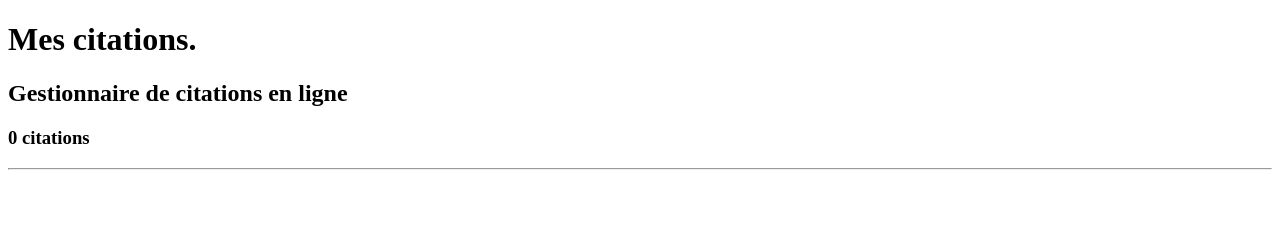
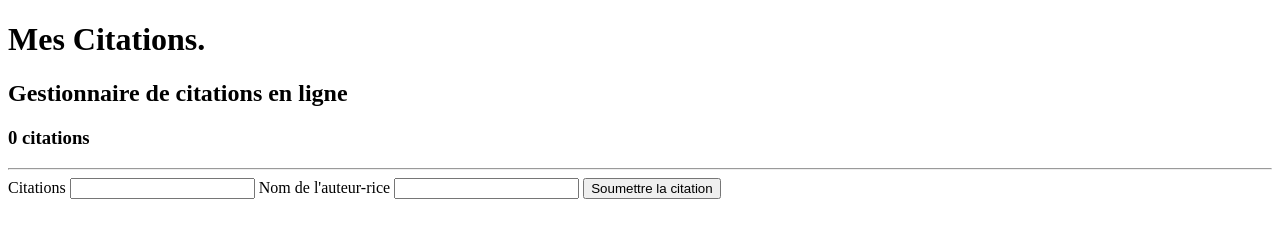
Before and after one commit to Vic-toria73/quotations-app, a plain HTML site: page index.html in a window 1280 px wide. Drawn offline with Linux system fonts and the light colour scheme.

Commit message:
ajout formulaire + balise input, button, label + ID

```diff
--- a/index.html
+++ b/index.html
@@ -1,15 +1,31 @@
 <!DOCTYPE html>
 <html lang="en">
+
 <head>
     <meta charset="UTF-8">
     <meta name="viewport" content="width=device-width, initial-scale=1.0">
     <script type="module" src=script.js defer></script>
     <title>Document</title>
 </head>
+
 <body>
-    <h1>Mes citations.</h1>
+    <h1>Mes Citations.</h1>
     <h2>Gestionnaire de citations en ligne</h2>
     <h3>0 citations</h3>
     <hr>
+    <form id="formulaire">
+        <label>Citations
+            <input type="text" name="citations" />
+        </label>
+
+        <label>Nom de l'auteur-rice
+            <input type="text" name="nom_auteu" />
+        </label>
+
+        <button id="button_citation">Soumettre la citation
+        </button>
+
+    </form>
 </body>
+
 </html>
```
